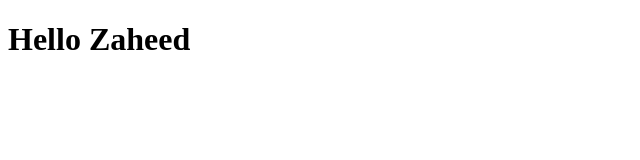
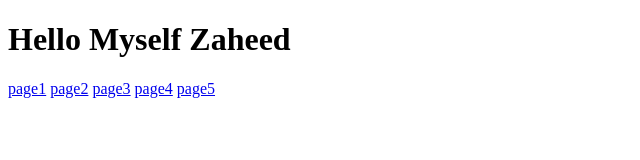
Before and after one commit to ZAHEED-MOLLA/project2, a plain HTML site: page index.html in a window 1280 px wide. Shown: the whole page, without its empty margins (0-640 px from the left). Drawn offline with Linux system fonts and the light colour scheme.

Commit message:
my project

```diff
--- a/index.html
+++ b/index.html
@@ -7,6 +7,11 @@
     <title>Document</title>
 </head>
 <body>
-    <h1>Hello Zaheed</h1>
+    <h1>Hello Myself Zaheed</h1>
+    <a href="page1.html">page1</a>
+    <a href="page2.html">page2</a>
+    <a href="page3.html">page3</a>
+    <a href="page4.html">page4</a>
+    <a href="page5.html">page5</a>
 </body>
 </html>
```
